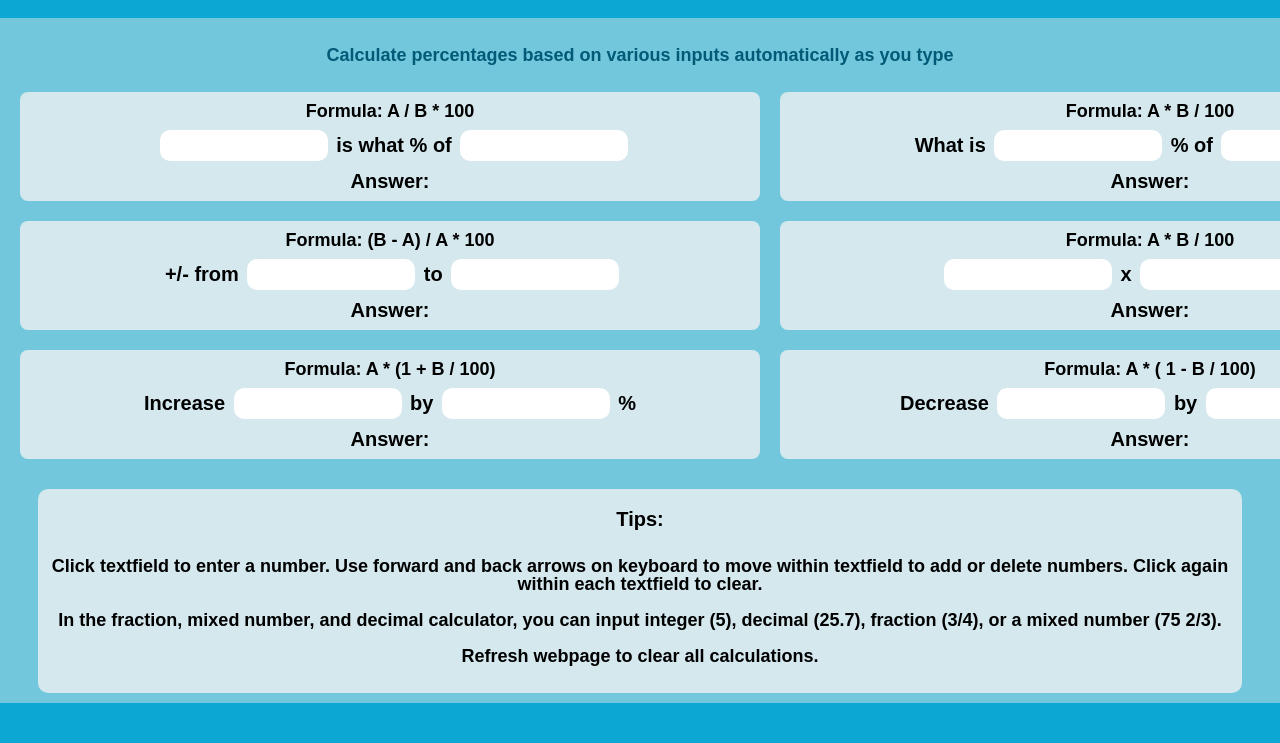
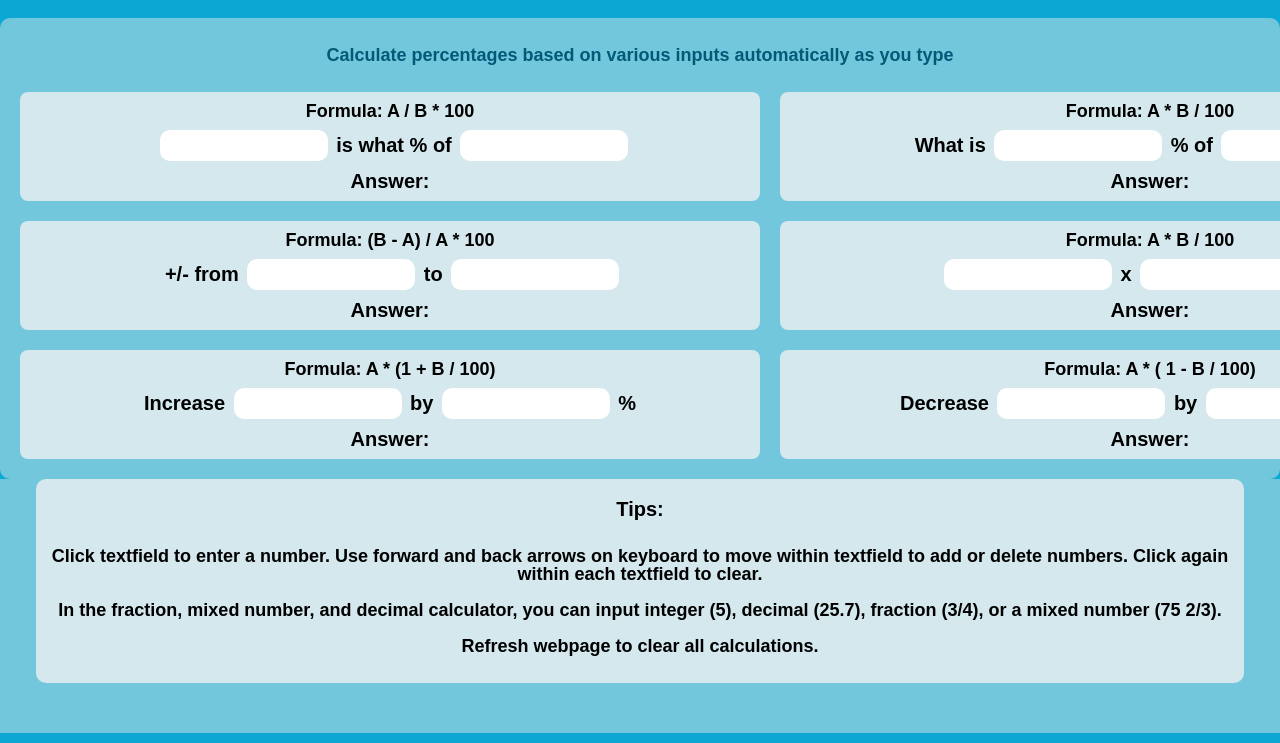
Before and after one commit to morgenstary/percentage-calculator, a plain HTML site: page index.html in a window 1280 px wide. Shown: the part 57-800 px from the top of the page. Drawn offline with Linux system fonts and the light colour scheme.

Commit message:
2e commit

```diff
--- a/css/style.css
+++ b/css/style.css
@@ -165,6 +165,9 @@ input[type=number] {
 }
 
 @media only screen and (orientation: landscape) {
+    section {
+        border-radius: 10px;
+    }
     .input {
         width: 160px;
         padding: 4px;
@@ -182,17 +185,18 @@ input[type=number] {
     .tips-title {
         background-color: #d4e8ee;
         font-size: 20px;
-        margin: 0 28px;
+        margin: 0 26px;
         border-radius: 10px 10px 0px 0px;
         padding: 20px 0px 0px 0px;
     }
     .tips {
         background-color: #d4e8ee;
         font-size: 18px;
-        margin: 0 28px;
+        margin: 0 26px;
         border-radius: 0px 0px 10px 10px;
     }
     footer {
         background-color: #73c7dd;
+        padding: 0px 10px 50px 10px;
     }
 }
```
Also changed, not shown: index.html (+1 -0 lines).
